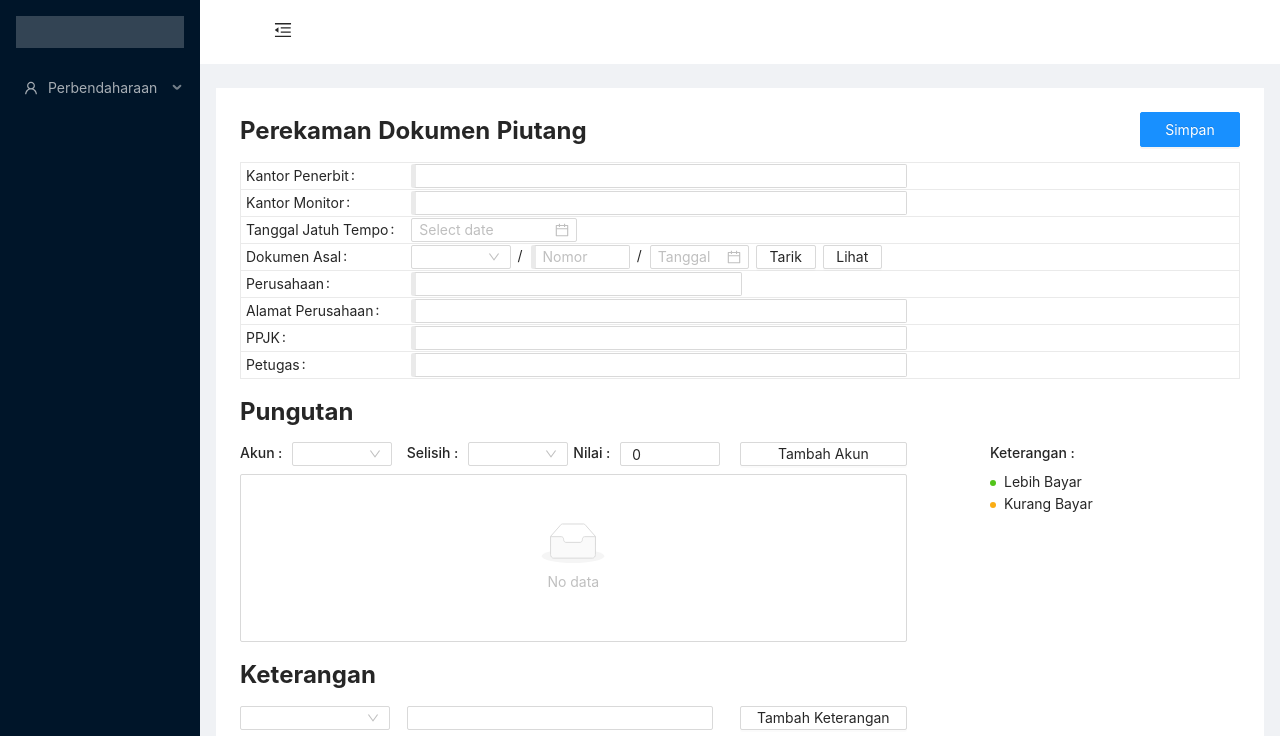
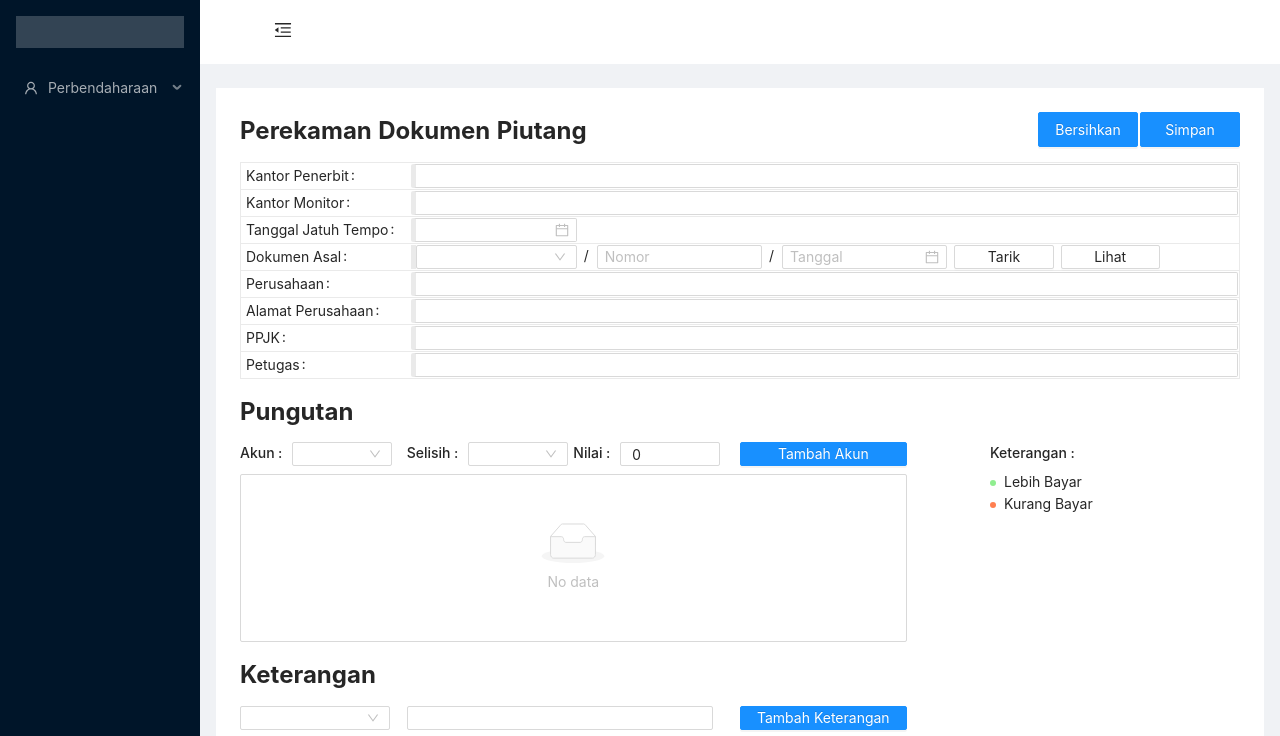
Before and after one commit to hilmimuharromi/SAPP_New, a React (Create React App) app: page /Perekaman in a window 1280 px wide. Shown: the top 736 px of the page. Built offline with nearby package versions, Linux system fonts and the light colour scheme.

Commit message:
clean code

```diff
--- a/src/pages/perbendaharaan/dashboard/RekamDokumenPiutang/index.js
+++ b/src/pages/perbendaharaan/dashboard/RekamDokumenPiutang/index.js
@@ -27,46 +27,12 @@ const { SubMenu } = Menu;
 const { Option } = Select;
 
 function RekamDokumenPiutang() {
+  // Sid - Headear
+  // ==============================================
   const [collapsed, setCollapsed] = useState(false);
   const [akun, setAkun] = useState("");
-  const options_akun = [
-    {
-      name: "Bea Masuk",
-      value: "Bea Masuk",
-      key: "1",
-    },
-    {
-      name: "BM AD",
-      value: "BM AD",
-      key: "2",
-    },
-    {
-      name: "BM PT",
-      value: "BM PT",
-      key: "3",
-    },
-    {
-      name: "PPN",
-      value: "PPN",
-      key: "4",
-    },
-    {
-      name: "PPH",
-      value: "PPH",
-      key: "5",
-    },
-    {
-      name: "DENDA",
-      value: "DENDA",
-      key: "6",
-    },
-  ];
-  const [selisih, setSelisih] = useState("");
-  const [nilai, setNilai] = useState(0);
-  const [data_pungutan, setData_pungutan] = useState([]);
-  const [name, setName] = useState("");
-  const [value, setValue] = useState("");
-  const [data_keterangan, setData_keterangan] = useState([]);
+  // Form Perekaman
+  // ==============================================
   const db_dokumen_asal = [
     {
       kantor_penerbit: "009000 - DIREKTORAT INFORMASI KEPABEANAN DAN CUKAI",
@@ -105,10 +71,73 @@ function RekamDokumenPiutang() {
   const [ppjk, setPpjk] = useState("");
   const [petugas, setPetugas] = useState("");
   const [form] = Form.useForm();
+  // Pungutan
+  // ==============================================
+  const options_akun = [
+    {
+      name: "Bea Masuk",
+      value: "Bea Masuk",
+      key: "1",
+    },
+    {
+      name: "BM AD",
+      value: "BM AD",
+      key: "2",
+    },
+    {
+      name: "BM PT",
+      value: "BM PT",
+      key: "3",
+    },
+    {
+      name: "PPN",
+      value: "PPN",
+      key: "4",
+    },
+    {
+      name: "PPH",
+      value: "PPH",
+      key: "5",
+    },
+    {
+      name: "DENDA",
+      value: "DENDA",
+      key: "6",
+    },
+  ];
+  const [selisih, setSelisih] = useState("");
+  const [nilai, setNilai] = useState(0);
+  const [data_pungutan, setData_pungutan] = useState([]);
   let [editValuePungutan, setEditValuePungutan] = useState(0);
   const [keyEditPungutan, setKeyEditPungutan] = useState(0);
+  // Keterangan
+  // ==============================================
+  const [keterangan, setKeterangan] = useState("");
+  const [deskripsi, setDeskripsi] = useState("");
+  const [data_keterangan, setData_keterangan] = useState([]);
   let [editValueKeterangan, setEditValueKeterangan] = useState(0);
   const [keyEditKeterangan, setKeyEditKeterangan] = useState(0);
+
+  // Function - Sid - Headear
+  // ==============================================
+  let history = useHistory();
+  const handleNavigate = () => {
+    history.push("/");
+  };
+
+  const toggle = () => {
+    setCollapsed(!collapsed);
+  };
+
+  // Function - Form Perekaman
+  // ==============================================
+  const handleTanggalJatuhTMP = (date, dateString) => {
+    setTanggal_jatuh_tempo(dateString);
+  };
+
+  const handleTanggalDokumen = (date, dateString) => {
+    setTanggal_dokumen(dateString);
+  };
 
   const handleTarik = () => {
     let dokumen_asal = `${surat}/${nomor}/${tanggal_dokumen}`;
@@ -129,76 +158,17 @@ function RekamDokumenPiutang() {
     return message.error("Data Tidak ditemukan!");
   };
 
-  let history = useHistory();
-  const handleNavigate = () => {
-    history.push("/");
-  };
-
-  const toggle = () => {
-    setCollapsed(!collapsed);
-  };
-
-  const handleAkun = (val) => {
-    setAkun(val);
-  };
-
-  const handleSelisih = (val) => {
-    setSelisih(val);
-  };
-
-  const handleNilai = (e) => {
-    setNilai(e.target.value);
-  };
-
-  const handleSubmitPungutan = () => {
-    let ObjData = {
-      key: data_pungutan.length + 1,
-      akun: akun,
-      selisih: selisih,
-      nilai: parseInt(nilai),
-    };
-    if (!akun) {
-      message.error("Mohon pilih akun");
-    } else if (!selisih) {
-      message.error("Mohon pilih jenis selisih");
-    } else if (!nilai) {
-      message.error("Mohon isi nilai");
-    } else {
-      const newData = [...data_pungutan, ObjData];
-      setData_pungutan(newData);
-      setAkun("");
-      setSelisih("");
-      setNilai(0);
-    }
-  };
-
-  const handleName = (val) => {
-    setName(val);
-  };
-
-  const handleValue = (e) => {
-    setValue(e.target.value);
-  };
-
-  const handleSubmitKeterangan = () => {
-    let ObjData = {
-      key: data_keterangan.length + 1,
-      name: name,
-      value: value,
-    };
-
-    const newData = [...data_keterangan, ObjData];
-    setData_keterangan(newData);
-    setName("");
-    setValue("");
-  };
-
-  const handleTanggalDokumen = (date, dateString) => {
-    setTanggal_dokumen(dateString);
-  };
-
-  const handleTanggalJatuhTMP = (date, dateString) => {
-    setTanggal_jatuh_tempo(dateString);
+  const handleBersihkan = () => {
+    // others
+    setKantor_penerbit("");
+    setKantor_monitor("");
+    setTanggal_jatuh_tempo("");
+    // 3 params
+    setSurat("");
+    setNomor("");
+    setTanggal_dokumen("");
+    form.resetFields();
+    message.success("Data Berhasil di Kosongkan!");
   };
 
   const handleSimpan = () => {
@@ -211,7 +181,21 @@ function RekamDokumenPiutang() {
     setNomor("");
     setTanggal_dokumen("");
     form.resetFields();
-    message.success("Data Berhasil di Kirim!")
+    message.success("Data Berhasil di Kirim!");
+  };
+
+  // Function - Pungutan
+  // ==============================================
+  const handleAkun = (val) => {
+    setAkun(val);
+  };
+
+  const handleSelisih = (val) => {
+    setSelisih(val);
+  };
+
+  const handleNilai = (e) => {
+    setNilai(e.target.value);
   };
 
   const EditPungutan = (item) => {
@@ -278,28 +262,44 @@ function RekamDokumenPiutang() {
     }
   };
 
-  // edit keterangan
-  const FormEditKeterangan = (item) => {
-    if (keyEditKeterangan !== item.key) {
-      return item.value;
+  const handleSubmitPungutan = () => {
+    let ObjData = {
+      key: data_pungutan.length + 1,
+      akun: akun,
+      selisih: selisih,
+      nilai: parseInt(nilai),
+    };
+    if (!akun) {
+      message.error("Mohon pilih akun");
+    } else if (!selisih) {
+      message.error("Mohon pilih jenis selisih");
+    } else if (!nilai) {
+      message.error("Mohon isi nilai");
     } else {
-      //   setEditValuePungutan(item.nilai);
-      return (
-        <Input
-          onChange={(e) => setEditValueKeterangan(e.target.value)}
-          onPointerLeave={(e) => setEditValueKeterangan(e.target.value)}
-          defaultValue={editValueKeterangan}
-          value={editValueKeterangan}
-        />
-      );
+      const newData = [...data_pungutan, ObjData];
+      setData_pungutan(newData);
+      setAkun("");
+      setSelisih("");
+      setNilai(0);
+      message.success("Sukses di Tambahkan!");
     }
+  };
+
+  // Function - Keterangan
+  // ==============================================
+  const handleKeterangan = (val) => {
+    setKeterangan(val);
+  };
+
+  const handleDeskripsi = (e) => {
+    setDeskripsi(e.target.value);
   };
 
   const EditKeterangan = (item) => {
     function saveEdit() {
       for (let i = 0; i < data_keterangan.length; i++) {
         if (data_keterangan[i].key === item.key) {
-          data_keterangan[i].value = editValueKeterangan;
+          data_keterangan[i].deskripsi = editValueKeterangan;
         }
       }
       setKeyEditKeterangan(0);
@@ -314,7 +314,7 @@ function RekamDokumenPiutang() {
 
     function klikEdit() {
       setKeyEditKeterangan(item.key);
-      setEditValueKeterangan(item.value);
+      setEditValueKeterangan(item.deskripsi);
     }
     if (keyEditKeterangan !== item.key) {
       return (
@@ -337,9 +337,45 @@ function RekamDokumenPiutang() {
           <Button onClick={() => saveEdit()} style={{ marginRight: "5px" }}>
             Save
           </Button>
-          <Button onClick={() => setKeyEditPungutan(0)}>Cancel</Button>
+          <Button onClick={() => setKeyEditKeterangan(0)}>Cancel</Button>
         </>
       );
+    }
+  };
+
+  const FormEditKeterangan = (item) => {
+    if (keyEditKeterangan !== item.key) {
+      return item.deskripsi;
+    } else {
+      //   setEditValuePungutan(item.nilai);
+      return (
+        <Input
+          onChange={(e) => setEditValueKeterangan(e.target.value)}
+          onPointerLeave={(e) => setEditValueKeterangan(e.target.value)}
+          defaultValue={editValueKeterangan}
+          value={editValueKeterangan}
+        />
+      );
+    }
+  };
+
+  const handleSubmitKeterangan = () => {
+    let ObjData = {
+      key: data_keterangan.length + 1,
+      keterangan: keterangan,
+      deskripsi: deskripsi,
+    };
+
+    if (!keterangan) {
+      message.error("Mohon pilih keterangan");
+    } else if (!deskripsi) {
+      message.error("Mohon isi deskripsi");
+    } else {
+      const newData = [...data_keterangan, ObjData];
+      setData_keterangan(newData);
+      setKeterangan("");
+      setDeskripsi("");
+      message.success("Sukses di Tambahkan!");
     }
   };
 
@@ -381,6 +417,14 @@ function RekamDokumenPiutang() {
               <Button
                 type="primary"
                 htmlType="submit"
+                style={{ width: 100, height: 35, marginLeft: "auto", marginRight: "2px" }}
+                onClick={handleBersihkan}
+              >
+                Bersihkan
+              </Button>
+              <Button
+                type="primary"
+                htmlType="submit"
                 style={{ width: 100, height: 35 }}
                 onClick={handleSimpan}
               >
@@ -390,18 +434,17 @@ function RekamDokumenPiutang() {
             <Row>
               <Col span={24}>
                 <Form
+                  form={form}
                   labelCol={{ span: 4 }}
-                  form={form}
-                  wrapperCol={{ span: 12 }}
                   labelAlign={"left"}
                   name="record-form"
                   size={"small"}
-                  style={{ border: "1px solid #eaeaea" }}
+                  style={{ border: "1px solid #eaeaea", minWidth: "100%" }}
                 >
                   <Form.Item
                     name="kantor_penerbit"
                     label="Kantor Penerbit"
-                    wrapperCol={{ span: 12 }}
+                    wrapperCol={{ span: 0 }}
                     style={{
                       marginBottom: 0,
                       padding: "1px 1px 1px 5px",
@@ -417,7 +460,7 @@ function RekamDokumenPiutang() {
                   <Form.Item
                     name="kantor_monitor"
                     label="Kantor Monitor"
-                    wrapperCol={{ span: 12 }}
+                    wrapperCol={{ span: 0 }}
                     style={{
                       marginBottom: 0,
                       padding: "1px 1px 1px 5px",
@@ -441,16 +484,17 @@ function RekamDokumenPiutang() {
                     }}
                   >
                     <DatePicker
+                      placeholder=""
                       onChange={handleTanggalJatuhTMP}
                       selected={tanggal_jatuh_tempo}
-                      style={{ width: "100%" }}
+                      style={{ width: "100%", borderLeft: "5px solid #eaeaea" }}
                       format={"DD/MM/YYYY"}
                     />
                   </Form.Item>
                   <Form.Item
                     name="dokumen_asal"
                     label="Dokumen Asal"
-                    wrapperCol={{ span: 12 }}
+                    wrapperCol={{ span: 0 }}
                     style={{
                       marginBottom: 0,
                       padding: "1px 1px 1px 5px",
@@ -462,7 +506,7 @@ function RekamDokumenPiutang() {
                       <Form.Item style={{ marginBottom: 0, width: "20%" }}>
                         <Select
                           value={surat.length === 0 ? null : surat}
-                          style={{ width: "100%" }}
+                          style={{ width: "100%", borderLeft: "5px solid #eaeaea" }}
                           onChange={(val) => setSurat(val)}
                           size={"small"}
                         >
@@ -488,7 +532,6 @@ function RekamDokumenPiutang() {
                       {/** NOMOR */}
                       <Form.Item style={{ marginBottom: 0, width: "20%" }}>
                         <Input
-                          style={{ borderLeft: "5px solid #eaeaea" }}
                           value={nomor}
                           onChange={(e) => setNomor(e.target.value)}
                           placeholder="Nomor"
@@ -527,7 +570,6 @@ function RekamDokumenPiutang() {
                   <Form.Item
                     name="perusahaan"
                     label="Perusahaan"
-                    wrapperCol={{ span: 8 }}
                     style={{
                       marginBottom: 0,
                       padding: "1px 1px 1px 5px",
@@ -543,7 +585,7 @@ function RekamDokumenPiutang() {
                   <Form.Item
                     name="alamat_perusahaan"
                     label="Alamat Perusahaan"
-                    wrapperCol={{ span: 12 }}
+                    wrapperCol={{ span: 0 }}
                     style={{
                       marginBottom: 0,
                       padding: "1px 1px 1px 5px",
@@ -559,7 +601,7 @@ function RekamDokumenPiutang() {
                   <Form.Item
                     name="ppjk"
                     label="PPJK"
-                    wrapperCol={{ span: 12 }}
+                    wrapperCol={{ span: 0 }}
                     style={{
                       marginBottom: 0,
                       padding: "1px 1px 1px 5px",
@@ -575,7 +617,7 @@ function RekamDokumenPiutang() {
                   <Form.Item
                     name="petugas"
                     label="Petugas"
-                    wrapperCol={{ span: 12 }}
+                    wrapperCol={{ span: 0 }}
                     style={{ marginBottom: 0, padding: "1px 1px 1px 5px" }}
                   >
                     <Input
@@ -638,7 +680,7 @@ function RekamDokumenPiutang() {
                   </Col>
                   <Col span={6}>
                     <Button
-                      type="info"
+                      type="primary"
                       size="small"
                       style={{ width: "100%" }}
                       onClick={handleSubmitPungutan}
@@ -659,7 +701,6 @@ function RekamDokumenPiutang() {
                           style={{
                             display: "flex",
                             justifyContent: "space-between",
-                            marginTop: 8
                           }}
                         >
                           <td
@@ -674,15 +715,20 @@ function RekamDokumenPiutang() {
                             style={{
                               minWidth: "200px",
                               maxWidth: "550px",
+                              padding: 4,
                               backgroundColor:
                                 item.selisih === "lebih bayar"
-                                  ? "green"
-                                  : "#fff",
+                                  ? "lightGreen"
+                                  : "coral",
+                              color: 'black',
+                              fontWeight: 'bolder'
                             }}
                           >
                             {FormEditPungutan(item)}
                           </td>
-                          <td>{EditPungutan(item)}</td>
+                          <td>
+                            {EditPungutan(item)}
+                          </td>
                         </List.Item>
                       )}
                     />
@@ -691,9 +737,9 @@ function RekamDokumenPiutang() {
               </Col>
               <Col span={6} offset={2}>
                 <h4>Keterangan :</h4>
-                <Badge status="success" text="Lebih Bayar" />
+                <Badge color="lightGreen" text="Lebih Bayar" />
                 <br />
-                <Badge status="warning" text="Kurang Bayar" />
+                <Badge color="coral" text="Kurang Bayar" />
               </Col>
             </Row>
             <h1 style={{ fontWeight: "bold", fontSize: 24, marginTop: 14 }}>Keterangan</h1>
@@ -702,9 +748,9 @@ function RekamDokumenPiutang() {
                 <Row style={{ marginBottom: 8 }}>
                   <Col span={6} style={{ display: "flex" }}>
                     <Select
-                      value={name.length === 0 ? null : name}
+                      value={keterangan.length === 0 ? null : keterangan}
                       style={{ width: "90%" }}
-                      onChange={handleName}
+                      onChange={handleKeterangan}
                       size={"small"}
                     >
                       <Option value="Uraian Kesalahan">Uraian Kesalahan</Option>
@@ -715,13 +761,13 @@ function RekamDokumenPiutang() {
                   <Col span={12} style={{ display: "flex" }}>
                     <Input
                       style={{ width: "92%", height: "24px" }}
-                      value={value}
-                      onChange={handleValue}
+                      value={deskripsi}
+                      onChange={handleDeskripsi}
                     />
                   </Col>
                   <Col span={6}>
                     <Button
-                      type="info"
+                      type="primary"
                       size="small"
                       style={{ width: "100%" }}
                       onClick={handleSubmitKeterangan}
@@ -750,7 +796,7 @@ function RekamDokumenPiutang() {
                               maxWidth: "550px",
                             }}
                           >
-                            {item.name}
+                            {item.keterangan}
                           </td>
                           <td
                             style={{
```
